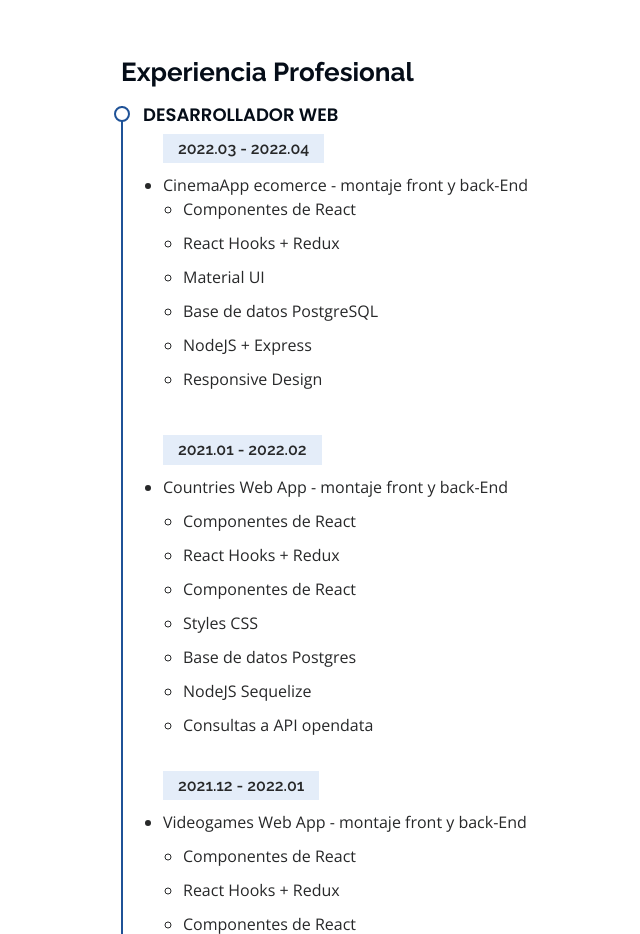
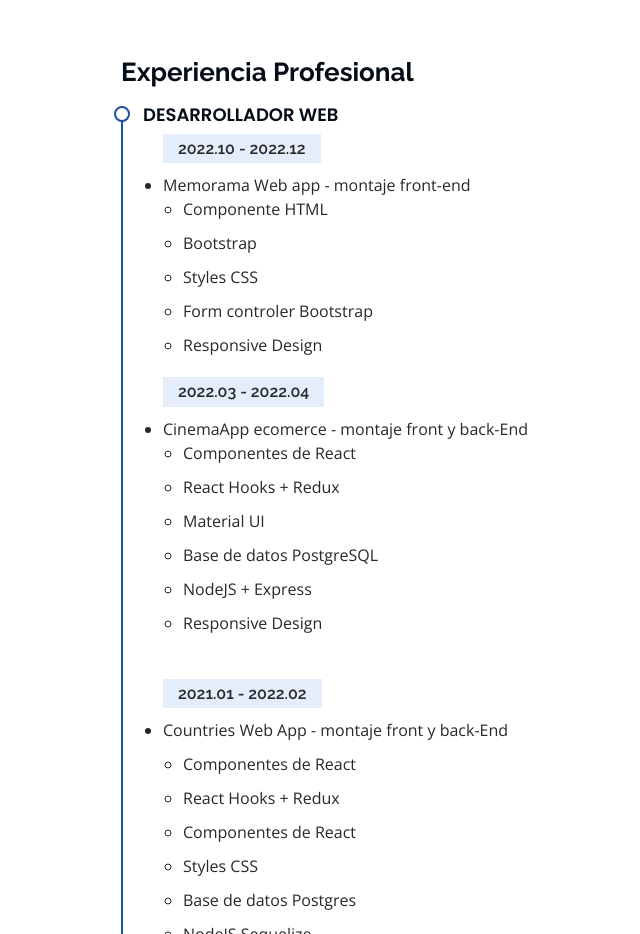
Before and after one commit to polacomark/CV_PHP_CGM, a plain HTML site: page index.html in a window 1280 px wide. Shown: the part 5421-6355 px from the top of the page, without its empty margins (191-831 px from the left). Drawn offline with nearby package versions, Linux system fonts and the light colour scheme.

Commit message:
modif en experiencias

```diff
--- a/index.html
+++ b/index.html
@@ -410,6 +410,16 @@
 
               <!-- <p><em>Experion, New York, NY </em></p> -->
               <ul>
+                <h5>2022.10 - 2022.12</h5>
+                <li>Memorama Web app -  montaje front-end
+                  <ul>
+                    <li>Componente HTML</li>
+                    <li>Bootstrap</li>
+                    <li>Styles CSS</li>
+                    <li>Form controler Bootstrap</li>
+                    <li>Responsive Design</li>
+                  </ul>
+                </li>
                 <h5>2022.03 - 2022.04</h5>
                 <li>CinemaApp  ecomerce -  montaje front y back-End
                   <ul>
```
